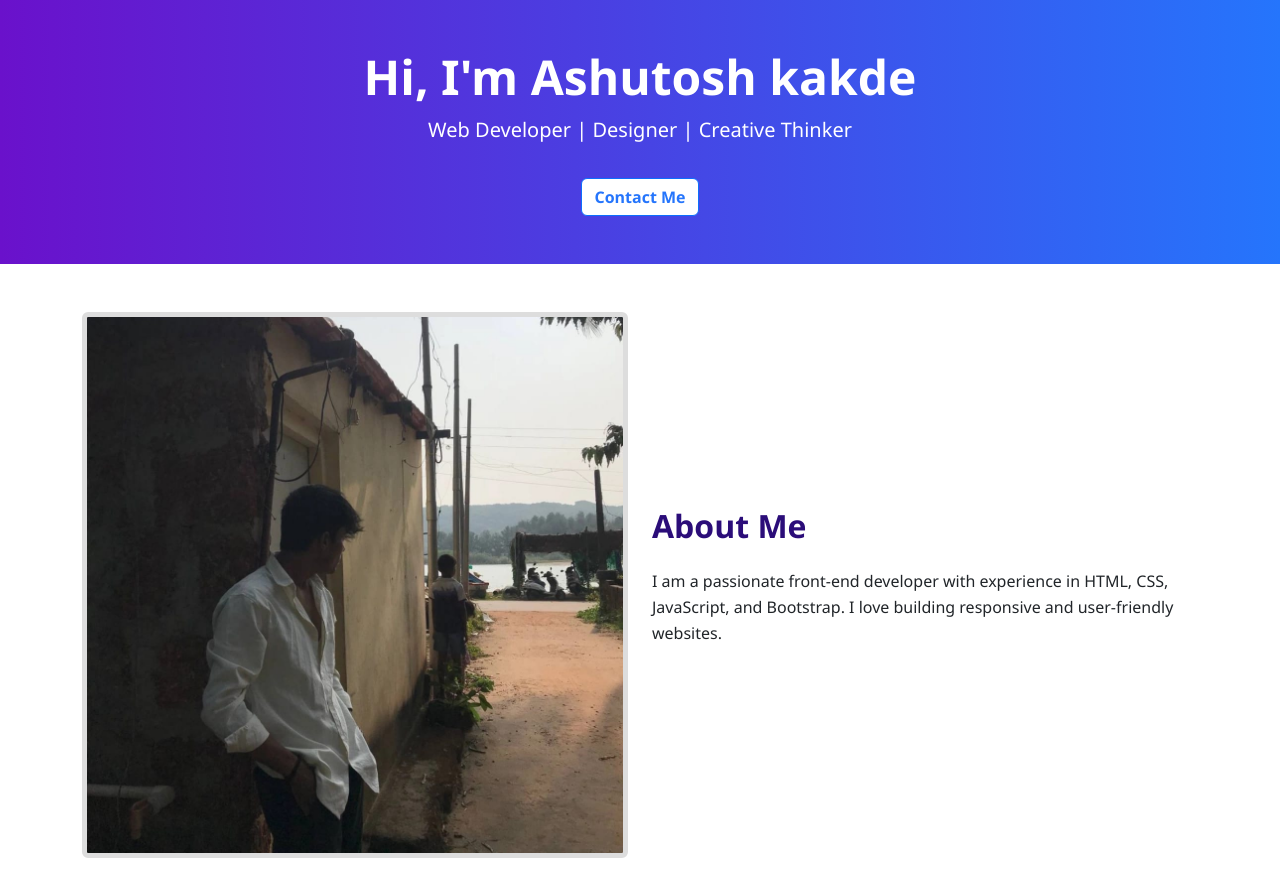
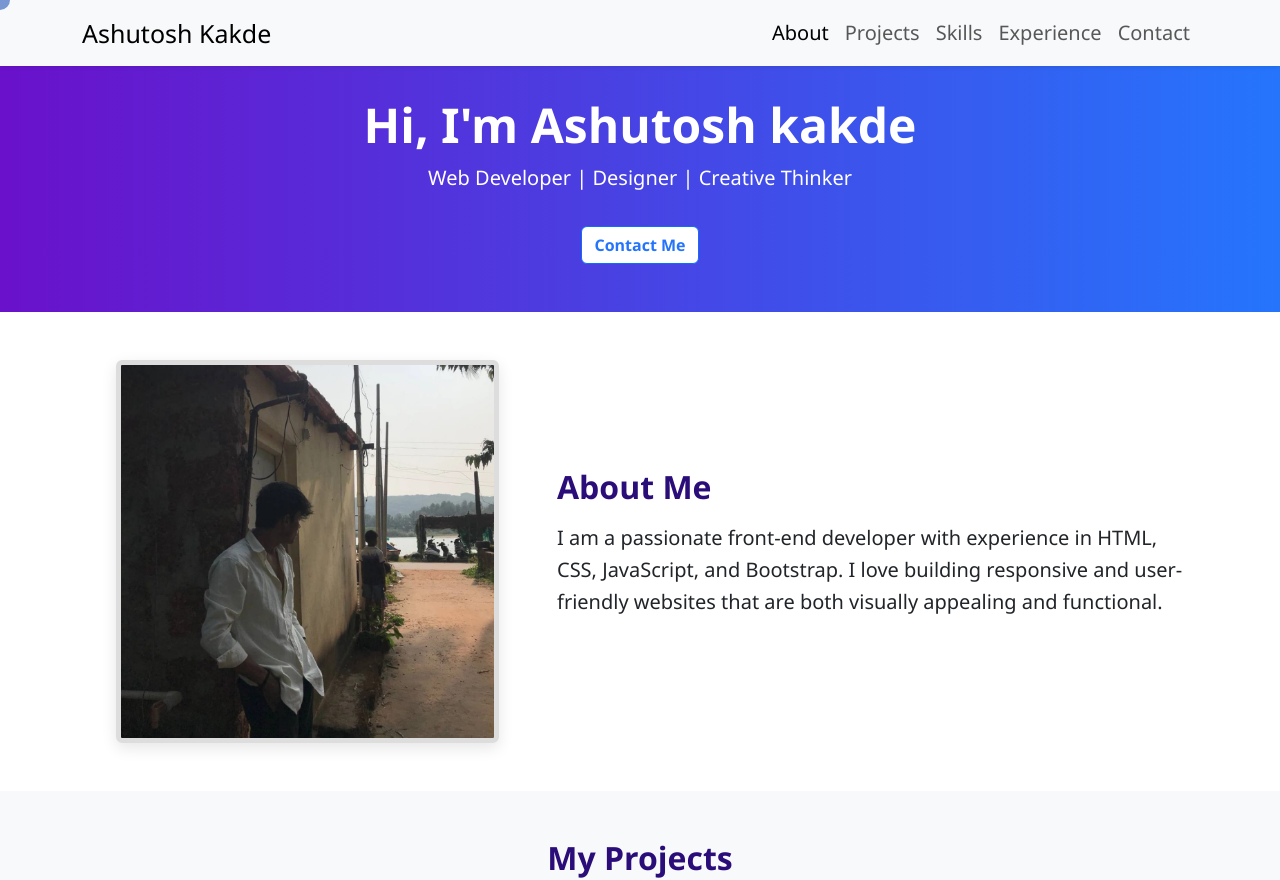
Before and after one commit to Ashutoshkakde061/Portfolio, a plain HTML site: page index.html in a window 1280 px wide. Shown: the top 880 px of the page. Drawn offline with nearby package versions, Linux system fonts and the light colour scheme.

Commit message:
Your commit message describing the changes

```diff
--- a/assets/css/style.css
+++ b/assets/css/style.css
@@ -10,6 +10,7 @@ body {
     background: linear-gradient(to right, #6a11cb, #2575fc);
     color: white;
     padding: 100px 0;
+
   }
 
   #myself h1 {
@@ -28,9 +29,16 @@ body {
   }
 
   /* About Section */
-  #about img {
-    max-width: 100%;
+  #about img.about-img {
+    max-width: 85%;
     border: 5px solid #ddd;
+    border-radius: 15px;
+    box-shadow: 0 5px 15px rgba(0,0,0,0.1);
+    transition: transform 0.3s ease;
+  }
+
+  #about img.about-img:hover {
+    transform: scale(1.05);
   }
 
   /* Section Headings */
@@ -99,3 +107,48 @@ body {
       width: 100%;
     }
   }
+  /* Add space to prevent sections from hiding under navbar */
+section {
+  scroll-margin-top: 70px;
+}
+
+/* Smooth scroll behavior */
+html {
+  scroll-behavior: smooth;
+}
+
+/* Optional: Navbar link styling on hover */
+.navbar-light .navbar-nav .nav-link:hover {
+  color: #0d6efd; /* Bootstrap primary color */
+  text-decoration: underline;
+}
+
+.navbar-brand{
+  font-size: 25px;
+}
+.navbar-nav{
+  font-size: 20px;
+}
+
+
+
+/* Hide the default cursor */
+body {
+  cursor: none;
+}
+
+/* Custom Cursor Style */
+.custom-cursor {
+  position: fixed;
+  top: 0;
+  left: 0;
+  width: 20px;
+  height: 20px;
+  background-color: rgba(109, 143, 207, 0.932); /* Bootstrap primary color with transparency */
+  border-radius: 50%;
+  pointer-events: none;
+  transform: translate(-50%, -50%);
+  transition: transform 0.05s ease-out;
+  z-index: 9999;
+  backdrop-filter: blur(2px);
+}
--- a/index.html
+++ b/index.html
@@ -16,10 +16,43 @@
 
 </head>
 <body>
+<!-- Light Navbar -->
+<nav class="navbar navbar-expand-lg navbar-light bg-light shadow-sm fixed-top">
+  <div class="container">
+    <a class="navbar-brand" href="#myself">Ashutosh Kakde</a>
+    <button class="navbar-toggler" type="button" data-bs-toggle="collapse" data-bs-target="#navbarNav"
+      aria-controls="navbarNav" aria-expanded="false" aria-label="Toggle navigation">
+      <span class="navbar-toggler-icon"></span>
+    </button>
+
+    <div class="collapse navbar-collapse" id="navbarNav">
+      <ul class="navbar-nav ms-auto">
+        <li class="nav-item">
+          <a class="nav-link active" href="#about">About</a>
+        </li>
+        <li class="nav-item">
+          <a class="nav-link" href="#projects">Projects</a>
+        </li>
+        <li class="nav-item">
+          <a class="nav-link" href="#skills">Skills</a>
+        </li>
+        <li class="nav-item">
+          <a class="nav-link" href="#experience">Experience</a>
+        </li>
+        <li class="nav-item">
+          <a class="nav-link" href="#contact">Contact</a>
+        </li>
+      </ul>
+    </div>
+  </div>
+</nav>
+
+
+
 
 <!-- Hero Section -->
 <section class="bg-light text-center py-5" id="myself">
-    <div class="container">
+    <div class="container mt-5">
       <h1 class="display-4 fw-bold">Hi, I'm Ashutosh kakde</h1>
       <p class="lead">Web Developer | Designer | Creative Thinker</p>
       <a href="#contact" class="btn btn-primary mt-3">Contact Me</a>
@@ -29,20 +62,21 @@
 
 <!-- About Section -->
 <section class="py-5" id="about">
-    <div class="container">
-      <div class="row align-items-center">
-        <div class="col-md-6">
-          <img src="assets/images/myselff.jfif" class="img-fluid rounded" alt="About Me" />
-        </div>
-        <div class="col-md-6">
-          <h2>About Me</h2>
-          <p>
-            I am a passionate front-end developer with experience in HTML, CSS, JavaScript, and Bootstrap. I love building responsive and user-friendly websites.
-          </p>
-        </div>
+  <div class="container">
+    <div class="row align-items-center gy-4">
+      <div class="col-md-5 text-center">
+        <img src="assets/images/myselff.jfif" class="img-fluid rounded about-img" alt="About Me" />
+      </div>
+      <div class="col-md-7">
+        <h2 class="mb-3">About Me</h2>
+        <p class="lead">
+          I am a passionate front-end developer with experience in <strong>HTML</strong>, <strong>CSS</strong>,
+          <strong>JavaScript</strong>, and <strong>Bootstrap</strong>. I love building responsive and user-friendly websites that are both visually appealing and functional.
+        </p>
       </div>
     </div>
-  </section>
+  </div>
+</section>
 
 
   <!-- Projects Section -->
@@ -156,6 +190,20 @@
 
 
 
+<!-- Custom Cursor -->
+<div class="custom-cursor"></div>
+
+
+
+<script>
+  const cursor = document.querySelector('.custom-cursor');
+
+  document.addEventListener('mousemove', e => {
+    cursor.style.top = `${e.clientY}px`;
+    cursor.style.left = `${e.clientX}px`;
+  });
+</script>
+
 
     <!-- Bootstrap JS Bundle -->
 <script src="https://cdn.jsdelivr.net/npm/bootstrap@5.3.0/dist/js/bootstrap.bundle.min.js"></script>
```
